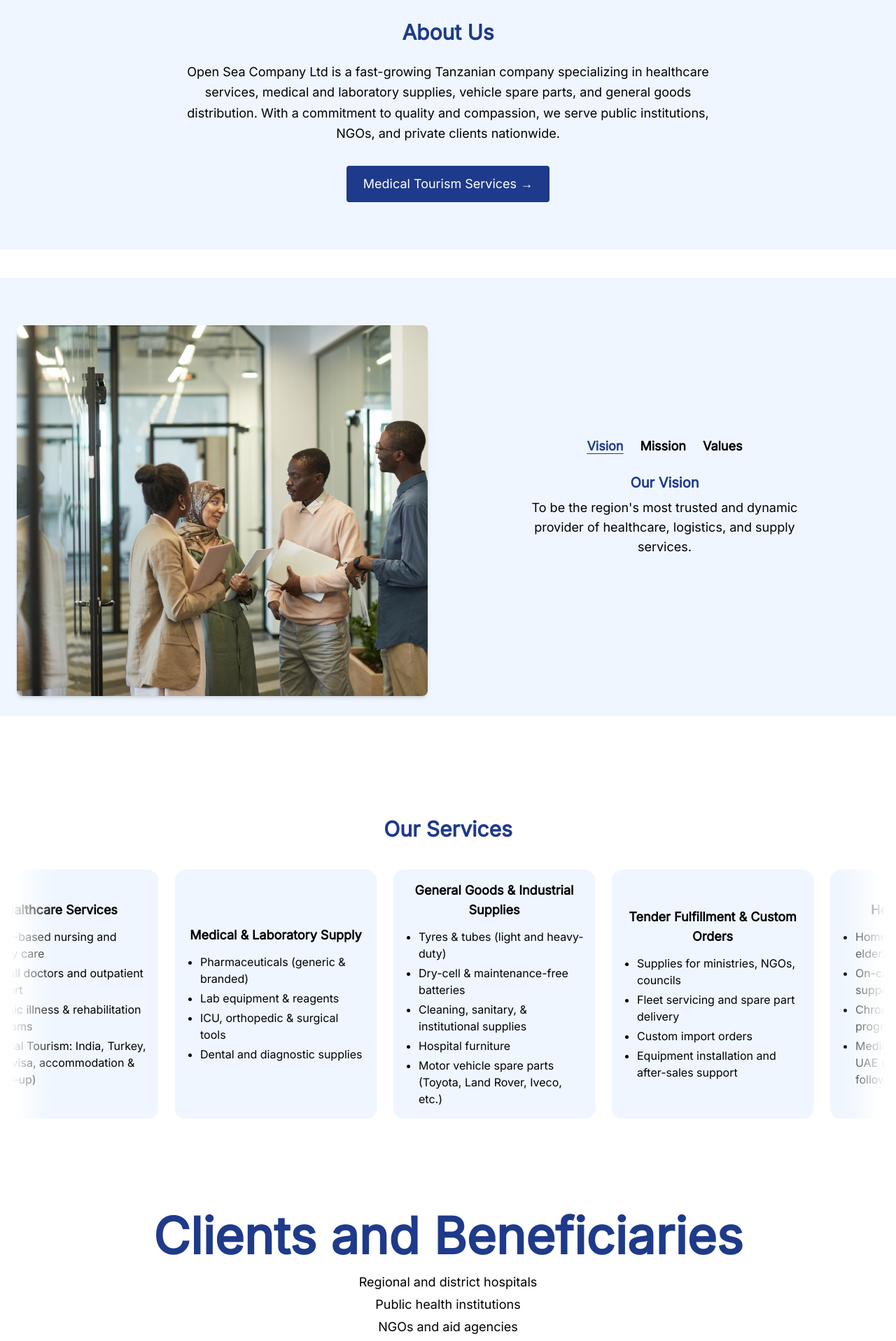
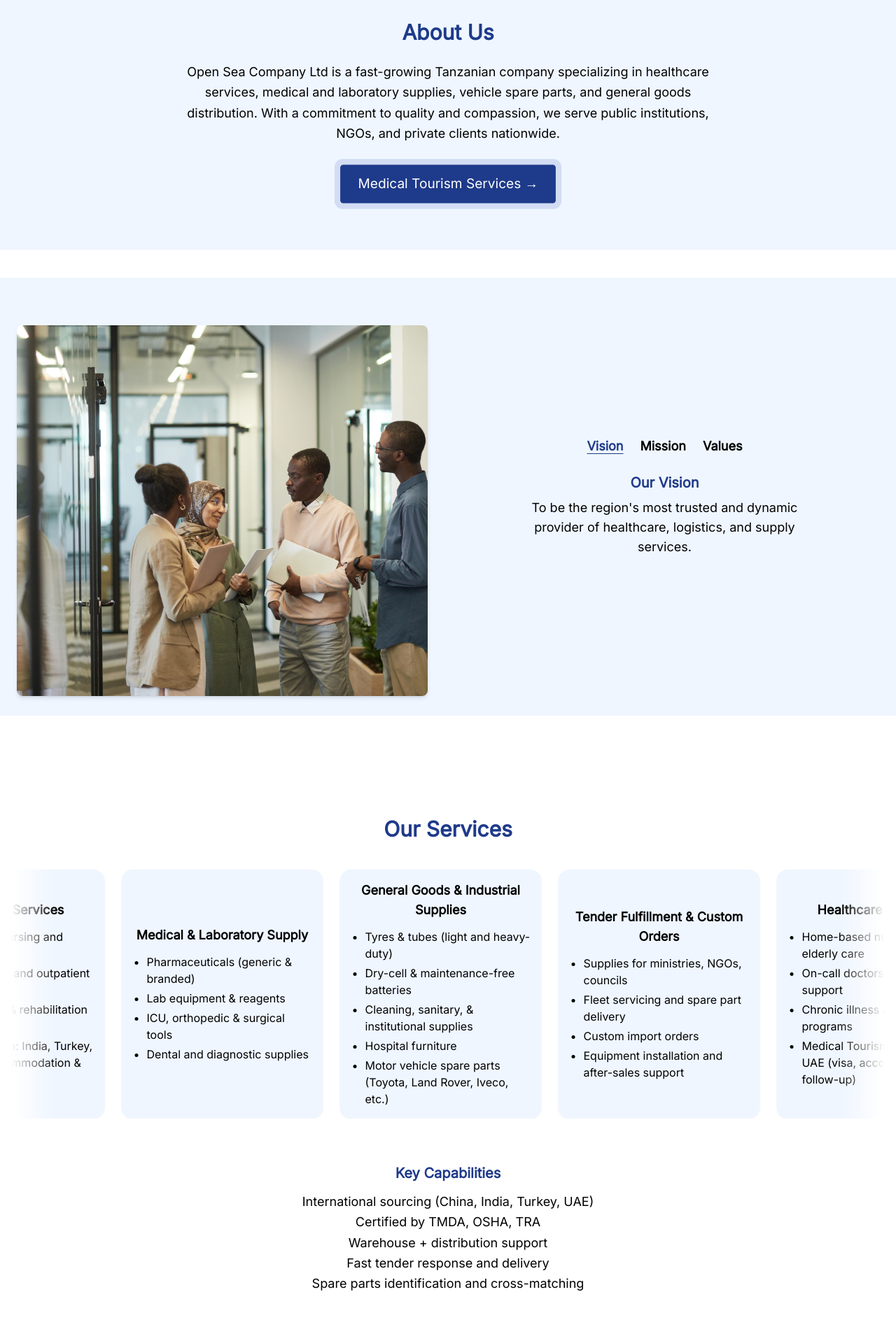
Before and after one commit to nshobairwe/vueProject-Tailwind-primeicon, a Vue app: page / in a window 1280 px wide. Shown: the part 880-2797 px from the top of the page at 70% size. Built offline with nearby package versions, Linux system fonts and the light colour scheme.

Commit message:
new version

```diff
--- a/src/components/AboutUs.vue
+++ b/src/components/AboutUs.vue
@@ -1,6 +1,6 @@
 <script setup>
 import { ref } from 'vue'
-import MedicalTourism from "./MedicalTourism.vue";
+import MedicalTourism from "./MedicalTourism.vue"
 
 const showMedical = ref(false)
 
@@ -10,8 +10,8 @@ function toggleMedical() {
 </script>
 
 <template>
-  <section class="lex flex-col md:flex-row  bg-blue-50 items-center justify-center gap-8 my-10 py-7 px-6 ">
-    <div class="w-full  text-center bg-blue-50  py-10">
+  <section class="flex flex-col md:flex-row bg-blue-50 items-center justify-center gap-8 my-10 py-7 px-6">
+    <div class="w-full text-center bg-blue-50 py-10">
       <h2 class="text-3xl font-bold text-blue-900 mb-6">About Us</h2>
       <p class="text-lg leading-relaxed max-w-3xl mx-auto">
         Open Sea Company Ltd is a fast-growing Tanzanian company specializing in
@@ -24,7 +24,7 @@ function toggleMedical() {
       <div class="mt-8">
         <router-link
           to="/medicalTourism"
-          class="inline-block bg-blue-900 text-white px-6 py-3 rounded hover:bg-blue-700 transition duration-200"
+          class="inline-block bg-blue-900 text-white px-6 py-3 rounded hover:bg-blue-700 transition duration-200 animate-pulse-pop"
         >
           Medical Tourism Services →
         </router-link>
@@ -32,3 +32,20 @@ function toggleMedical() {
     </div>
   </section>
 </template>
+
+<style scoped>
+@keyframes pulse-pop {
+  0%, 100% {
+    transform: scale(1);
+    box-shadow: 0 0 0 0 rgba(30, 64, 175, 0.6);
+  }
+  50% {
+    transform: scale(1.08);
+    box-shadow: 0 0 0 10px rgba(30, 64, 175, 0);
+  }
+}
+
+.animate-pulse-pop {
+  animation: pulse-pop 1.5s ease-in-out infinite;
+}
+</style>
--- a/src/components/ClientsAndBeneficiaries.vue
+++ b/src/components/ClientsAndBeneficiaries.vue
@@ -1,5 +1,5 @@
 <script setup>
-
+// No need to import anything
 </script>
 
 <template>
@@ -20,7 +20,9 @@
       <!-- Info Cards -->
       <div class="grid grid-cols-1 md:grid-cols-2 gap-6 justify-center max-w-4xl mx-auto">
         <!-- Ongoing Projects -->
-  <div class="bg-blue-50 text-black border border-blue-100 p-6 w-full flex flex-col h-full rounded-xl">
+        <div
+          class="bg-blue-50 text-black border border-blue-100 p-6 w-full flex flex-col h-full rounded-xl animate-slide-in-left"
+        >
           <h3 class="text-xl font-semibold text-blue-900">Ongoing Projects</h3>
           <ul class="list-disc list-outside text-lg space-y-1 pl-6 mt-4">
             <li>Drive-through bus washing system with generator + water recycling</li>
@@ -31,7 +33,9 @@
         </div>
 
         <!-- Certifications & Compliance -->
-  <div class="bg-blue-50 text-black border border-blue-100 p-6 w-full flex flex-col h-full rounded-xl">
+        <div
+          class="bg-blue-50 text-black border border-blue-100 p-6 w-full flex flex-col h-full rounded-xl animate-slide-in-right-fast"
+        >
           <h3 class="text-xl font-semibold text-blue-900">Certifications & Compliance</h3>
           <ul class="list-disc list-outside text-lg space-y-1 pl-6 mt-4">
             <li>Business Registration Certificate</li>
@@ -42,7 +46,38 @@
           </ul>
         </div>
       </div>
-
     </div>
   </section>
 </template>
+
+<style scoped>
+@keyframes slide-in-left {
+  0% {
+    transform: translateX(-100%);
+    opacity: 0;
+  }
+  100% {
+    transform: translateX(0);
+    opacity: 1;
+  }
+}
+
+@keyframes slide-in-right-fast {
+  0% {
+    transform: translateX(100%);
+    opacity: 0;
+  }
+  100% {
+    transform: translateX(0);
+    opacity: 1;
+  }
+}
+
+.animate-slide-in-left {
+  animation: slide-in-left 1s ease-out forwards;
+}
+
+.animate-slide-in-right-fast {
+  animation: slide-in-right-fast 0.5s ease-out forwards;
+}
+</style>
--- a/src/components/Navbar.vue
+++ b/src/components/Navbar.vue
@@ -1,23 +1,32 @@
 <script setup>
-import { ref } from "vue";
+import { ref, onMounted } from "vue";
 import logo from "../assets/logo.jpg";
 import { RouterLink, useRoute } from "vue-router";
 
 const menuOpen = ref(false);
 const route = useRoute();
+const animate = ref(false);
 
 function toggleMenu() {
   menuOpen.value = !menuOpen.value;
 }
 
 const isActiveLink = (path) => route.path === path;
+
+onMounted(() => {
+  animate.value = true;
+});
 </script>
 
 <template>
   <nav class="bg-blue-900 border-b shadow-md fixed top-0 left-0 w-full z-50">
     <div class="max-w-screen-xl mx-auto flex items-center justify-between p-4">
       <!-- Logo -->
-      <RouterLink to="/" class="flex items-center space-x-3">
+      <RouterLink
+        to="/"
+        class="flex items-center space-x-3"
+        :class="{ 'animate-slide-left': animate }"
+      >
         <img
           class="h-13 w-10 rounded-full object-cover"
           :src="logo"
@@ -52,6 +61,7 @@ const isActiveLink = (path) => route.path === path;
         :class="[
           'w-full md:flex md:w-auto md:space-x-8 md:items-center md:ml-auto mt-4 md:mt-0',
           menuOpen ? 'block' : 'hidden',
+          animate ? 'animate-slide-right-fast' : ''
         ]"
       >
         <ul class="flex flex-col md:flex-row md:space-x-8 md:text-sm md:font-medium">
@@ -125,3 +135,35 @@ const isActiveLink = (path) => route.path === path;
     </div>
   </nav>
 </template>
+
+<style scoped>
+@keyframes slide-left {
+  0% {
+    transform: translateX(-100%);
+    opacity: 0;
+  }
+  100% {
+    transform: translateX(0);
+    opacity: 1;
+  }
+}
+
+@keyframes slide-right-fast {
+  0% {
+    transform: translateX(100%);
+    opacity: 0;
+  }
+  100% {
+    transform: translateX(0);
+    opacity: 1;
+  }
+}
+
+.animate-slide-left {
+  animation: slide-left 1s ease-out forwards;
+}
+
+.animate-slide-right-fast {
+  animation: slide-right-fast 0.5s ease-out forwards;
+}
+</style>
--- a/src/components/OurServices.vue
+++ b/src/components/OurServices.vue
@@ -6,11 +6,8 @@
 
     <!-- Scroll container -->
     <div class="relative overflow-hidden">
-      <div
-        class="animate-scroll flex space-x-6 w-max"
-        :style="{ width: showAll ? 'unset' : '100%' }"
-      >
-        <!-- Duplicate cards array twice for seamless scroll -->
+      <div class="animate-scroll flex space-x-6 w-max">
+        <!-- Duplicate cards for seamless scroll -->
         <div
           v-for="(card, index) in [...cards, ...cards]"
           :key="index"
@@ -30,10 +27,10 @@
       <div class="pointer-events-none absolute top-0 right-0 w-16 h-full bg-gradient-to-l from-white"></div>
     </div>
 
-    <!-- Show more content -->
-    <div v-if="showAll" class="mt-10 text-center">
+    <!-- Always visible content -->
+    <div class="mt-16 text-center">
       <h3 class="text-xl font-bold text-blue-900 mb-3">Key Capabilities</h3>
-      <p class="text-lg text-black leading-relaxed">
+      <p class="text-lg text-black leading-relaxed space-y-2">
         International sourcing (China, India, Turkey, UAE)<br />
         Certified by TMDA, OSHA, TRA<br />
         Warehouse + distribution support<br />
@@ -41,16 +38,10 @@
         Spare parts identification and cross-matching
       </p>
     </div>
-
-
   </div>
 </template>
 
 <script setup>
-import { ref } from 'vue'
-
-const showAll = ref(false)
-
 const cards = [
   {
     title: 'Healthcare Services',
```
Lines whose indentation alone changed are shown as unchanged.
